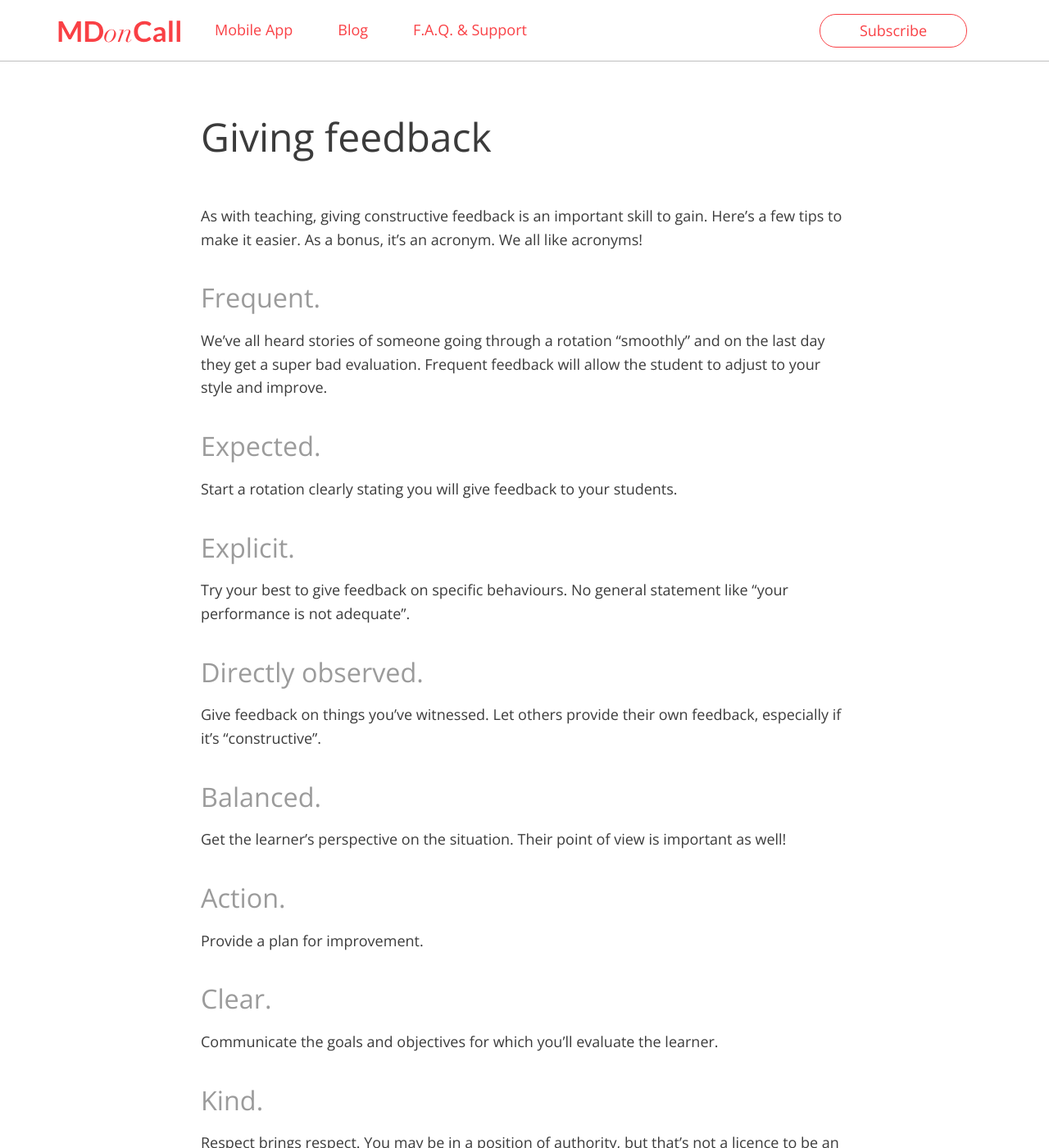
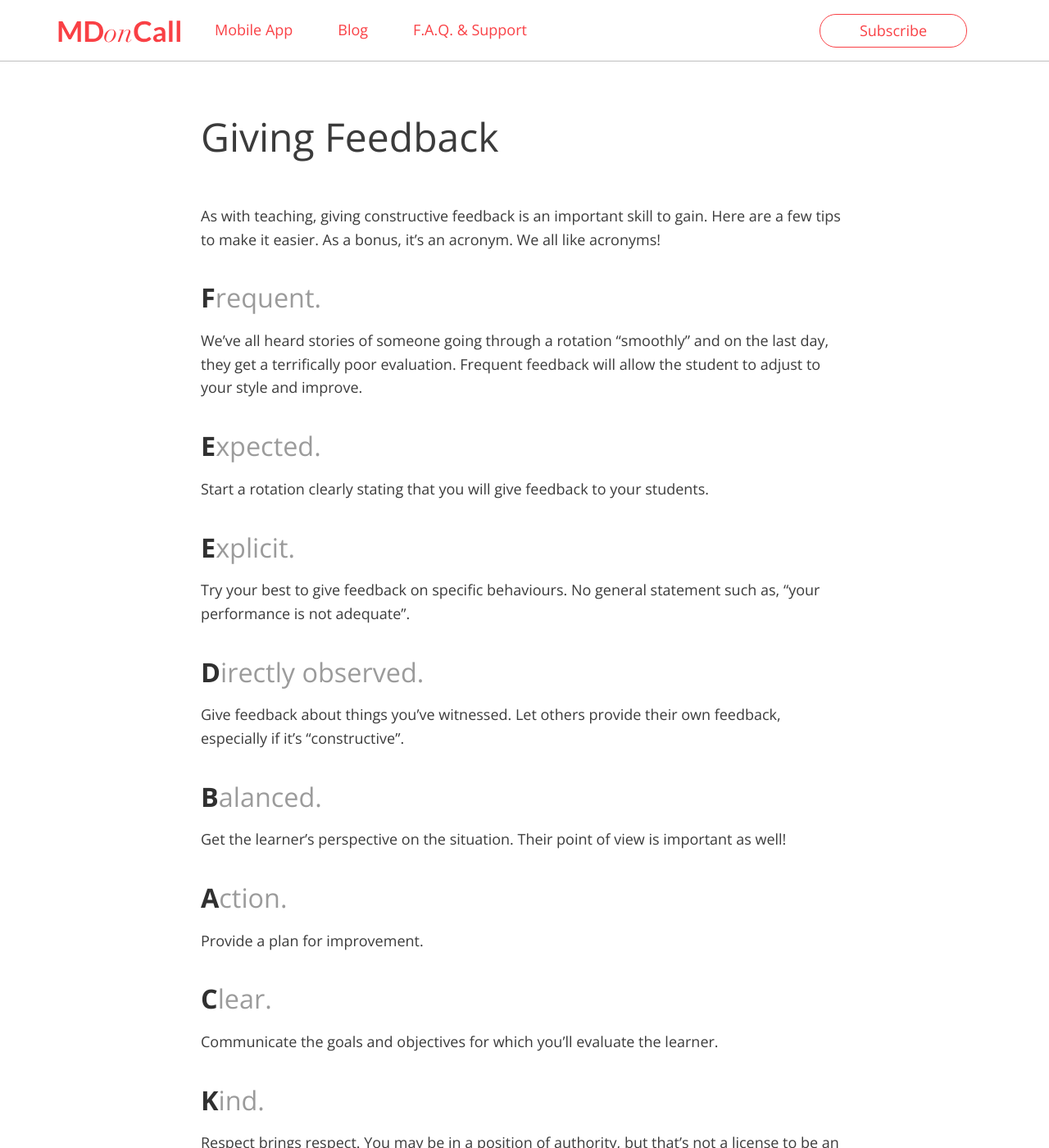
Before and after one commit to Messil/messil.github.io, a Jekyll site: the page built from _posts/2015-05-05-giving-feedback.markdown, in a window 1280 px wide and 1400 px high. Shown: the whole window at 82% size. Built offline with Jekyll 4.4.1, drawn with Linux system fonts in a browser that asks for light colours; comment, search, counter and statistics services are not loaded; some of the changed text lies outside the part shown.

```diff
--- a/_posts/2015-04-04-online-resources.markdown
+++ b/_posts/2015-04-04-online-resources.markdown
@@ -1,6 +1,6 @@
 ---
 layout: post
-title:  "Starting residency: some free online resources"
+title:  "Starting Residency: Some Free Online Resources"
 date:   2015-04-04 21:15:03
 favorite: 1
 ---
@@ -19,4 +19,4 @@
 
 [CXR atlas](http://www.meddean.luc.edu/lumen/meded/medicine/pulmonar/cxr/atlas/cxratlas_f.htm) We added X-ray examples to the newest version of MD on Call to allow the user to have access to clinically meaningful X-rays quickly, but sometimes, we want to study using a complete library, and this is the best I have found. It hasn’t been updated since 2006, but let’s face it… X-rays haven’t changed much, so I assume it’s still current.
 
-Have a good website to add to this list? Send me an [email](mailto:marc-emile@messil.com).
+Have a good website to add to this list? Send me an email.
--- a/_posts/2015-05-05-giving-feedback.markdown
+++ b/_posts/2015-05-05-giving-feedback.markdown
@@ -1,45 +1,44 @@
 ---
 layout: post
-title:  "Giving feedback"
+title:  "Giving Feedback"
 date:   2015-05-05 21:15:03
 favorite: 1
 ---
-As with teaching, giving constructive feedback is an important skill to gain. Here’s a few tips to make it easier. As a bonus, it’s an acronym. We all like acronyms!<!--more-->
 
-## Frequent.
+As with teaching, giving constructive feedback is an important skill to gain. Here are a few tips to make it easier. As a bonus, it’s an acronym. We all like acronyms!<!--more-->
 
-We’ve all heard stories of someone going through a rotation “smoothly” and on the last day they get a super bad evaluation. Frequent feedback will allow the student to adjust to your style and improve.
+## **F**requent.
 
-## Expected.
+We’ve all heard stories of someone going through a rotation “smoothly” and on the last day, they get a terrifically poor evaluation. Frequent feedback will allow the student to adjust to your style and improve.
 
-Start a rotation clearly stating you will give feedback to your students.
+## **E**xpected.
 
-## Explicit.
+Start a rotation clearly stating that you will give feedback to your students.
 
-Try your best to give feedback on specific behaviours. No general statement like “your performance is not adequate”.
+## **E**xplicit.
 
-## Directly observed.
+Try your best to give feedback on specific behaviours. No general statement such as, “your performance is not adequate”.
 
-Give feedback on things you’ve witnessed. Let others provide their own feedback, especially if it’s “constructive”.
+## **D**irectly observed.
 
-## Balanced.
+Give feedback about things you’ve witnessed. Let others provide their own feedback, especially if it’s “constructive”.
+
+## **B**alanced.
 
 Get the learner’s perspective on the situation. Their point of view is important as well!
 
-## Action.
+## **A**ction.
 
 Provide a plan for improvement.
 
-## Clear.
+## **C**lear.
 
 Communicate the goals and objectives for which you’ll evaluate the learner.
 
-## Kind.
+## **K**ind.
 
-Respect brings respect. You may be in a position of authority, but that’s not a licence to be an @$?hole.
+Respect brings respect. You may be in a position of authority, but that’s not a license to be an @$?hole.
 
 ### More reading
 
-[http://www.myparo.ca/Documents/Giving_Feedback.pdf ](http://www.myparo.ca/Documents/Giving_Feedback.pdf)
-
-More info on the above acronym with references.
+[http://www.myparo.ca/Documents/Giving_Feedback.pdf](http://www.myparo.ca/Documents/Giving_Feedback.pdf) More info on the above acronym with references.
```
Also changed, not shown: _posts/2015-02-02-communication.markdown (line endings or trailing spaces), _posts/2015-03-03-documentation.markdown (line endings or trailing spaces).
